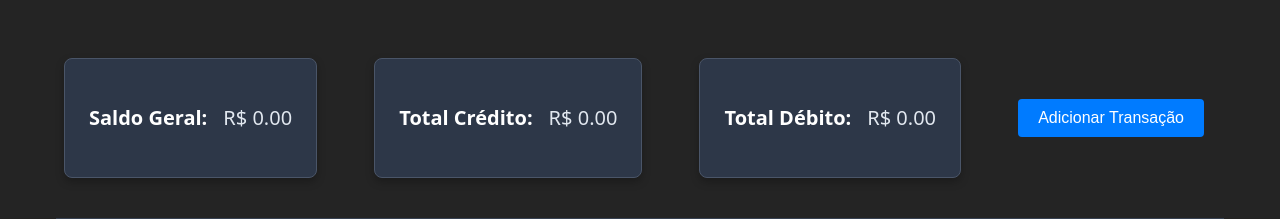
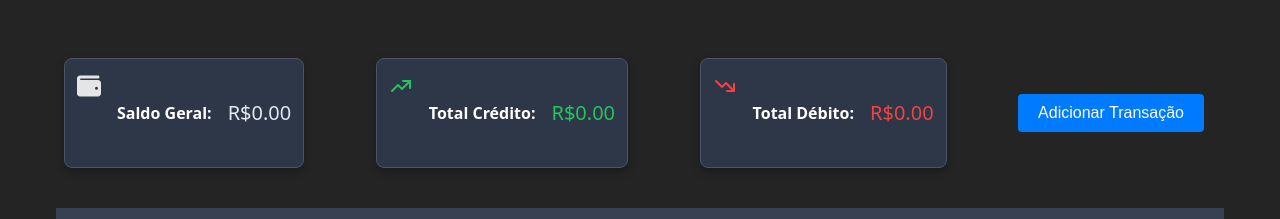
Before and after one commit to MDSLuciano/cash-flow, a React (Vite) app: page / in a window 1280 px wide. Shown: the part 313-532 px from the top of the page. Built offline with nearby package versions, Linux system fonts and the light colour scheme; no server answers.

Commit message:
feat: add SummaryCard component and integrate with Summary for improved data visualization

```diff
--- a/package.json
+++ b/package.json
@@ -11,8 +11,10 @@
   },
   "dependencies": {
     "axios": "^1.8.4",
+    "lucide-react": "^0.501.0",
     "react": "^19.0.0",
-    "react-dom": "^19.0.0"
+    "react-dom": "^19.0.0",
+    "react-icons": "^5.5.0"
   },
   "devDependencies": {
     "@eslint/js": "^9.21.0",
--- a/src/components/Summary/Summary.tsx
+++ b/src/components/Summary/Summary.tsx
@@ -2,6 +2,9 @@ import { useEffect } from 'react';
 import { useTransactions } from '../../contexts/TransactionContext';
 import AddTransaction from '../AddTransaction/AddTransaction';
 import './SummaryStyle.css'
+import SummaryCard from '../SummaryCard/SummaryCard';
+import { FaWallet } from 'react-icons/fa6';
+import { TbTrendingDown, TbTrendingUp } from 'react-icons/tb';
 
 const Summary = () => {
     const { summary, refreshSummary } = useTransactions(); // Consumindo o contexto
@@ -11,20 +14,26 @@ const Summary = () => {
     }, [])
     return (
         <div className='summary-container'>
-            <div className='summary-card'>
-                <p className="summary-title">Saldo Geral:</p>
-                <p id="balance" className='summary-value'>R$ {summary.netBalance.toFixed(2)}</p>
-            </div>
+            <SummaryCard
+                title='Saldo Geral:'
+                value={summary.netBalance}
+                className={summary.netBalance < 0 ? 'expense-card' : ''}
+                icon={<FaWallet />}
+            />
 
-            <div className='summary-card'>
-                <p className="summary-title">Total Crédito:</p>
-                <p id="total-income" className='summary-value'>R$ {summary.totalCredit.toFixed(2)}</p>
-            </div>
+            <SummaryCard
+                title='Total Crédito:'
+                value={summary.totalCredit}
+                className='income-card'
+                icon={<TbTrendingUp />}
+            />
 
-            <div className='summary-card'>
-                <p className="summary-title">Total Débito:</p>
-                <p id="total-expense" className='summary-value'>R$ {summary.totalDebit.toFixed(2)}</p>
-            </div>
+            <SummaryCard
+                title='Total Débito:'
+                value={summary.totalDebit}
+                className='expense-card'
+                icon={<TbTrendingDown />}
+            />
             <AddTransaction />
         </div>
     );
--- a/src/components/Summary/SummaryStyle.css
+++ b/src/components/Summary/SummaryStyle.css
@@ -7,28 +7,3 @@
     padding: 24px;
     width: 95%;
 }
-
-/* Estilo dos cards */
-.summary-card {
-    display: flex;
-    flex-direction: row;
-    align-items: center;
-    padding: 24px;
-    background-color: #2d3748;
-    border: 1px solid #4a5568;
-    border-radius: 8px;
-    box-shadow: 0px 4px 8px rgba(0,0,0,0.25);
-    margin-right: 16px;
-}
-
-.summary-title {
-    font-size : 1.25rem;
-    font-weight: bold;
-    color: #fff;
-}
-
-.summary-value {
-    font-size: 1.25rem;
-    color: #e2e8f0;
-    margin-left: 16px;
-}
--- /dev/null
+++ b/src/components/SummaryCard/SummaryCard.tsx
@@ -0,0 +1,26 @@
+import './SummaryCardStyle.css'
+
+interface SummaryCardProps {
+    value: number
+    title: string;
+    className?: string
+    icon: React.ReactNode
+}
+
+
+const SummaryCard = ({ title, value, className, icon }:SummaryCardProps) => {
+
+
+
+    return (
+        <div className={'summary-card'}>
+            <div className={`summary-card-icon ${className}`} >
+                {icon}
+            </div>
+            <p className='summary-title'>{title}</p>
+            <p className={`summary-value ${className}`}>R${value.toFixed(2)}</p>
+        </div>
+    );
+}
+
+export default SummaryCard;
--- /dev/null
+++ b/src/components/SummaryCard/SummaryCardStyle.css
@@ -0,0 +1,39 @@
+/* Estilo dos cards */
+.summary-card {
+    display: flex;
+    flex-direction: row;
+    align-items: center;
+    padding: 12px;
+    background-color: #2d3748;
+    border: 1px solid #4a5568;
+    border-radius: 8px;
+    box-shadow: 0px 4px 8px rgba(0,0,0,0.25);
+    margin-right: 16px;
+}
+
+.summary-card-icon {
+  font-size: 1.5rem;
+  margin-right: 1rem;
+  margin-bottom: 3rem;
+}
+
+.summary-title {
+    font-size : 1rem;
+    font-weight: bold;
+    color: #fff;
+}
+
+.summary-value {
+    font-size: 1.25rem;
+    color: #e2e8f0;
+    margin-left: 16px;
+}
+
+/* Estilos específicos para entradas e saídas */
+.income-card {
+  color: #22c55e;
+}
+
+.expense-card {
+  color: #ef4444;
+}
```
Also changed, not shown: 1 other file (tests, documents, lock files or other folders).
